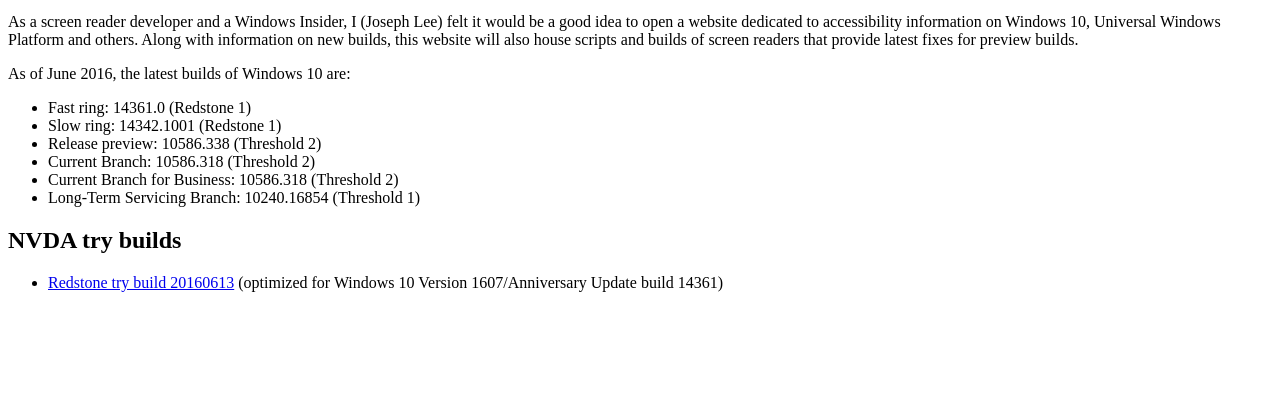
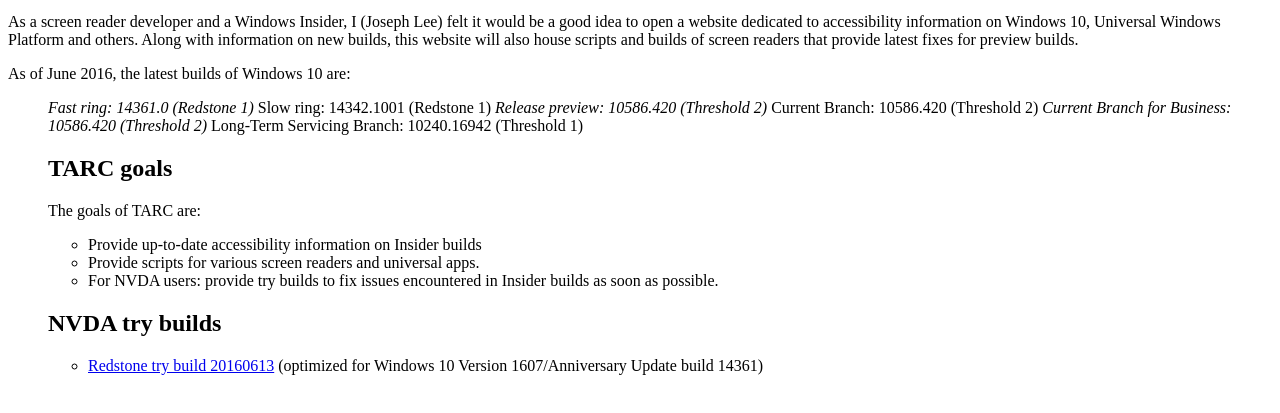
Before and after one commit to josephsl/josephsl.github.io, a plain HTML site: page wintena11y/index.html in a window 1280 px wide. Shown: the part 105-518 px from the top of the page. Drawn offline with Linux system fonts and the light colour scheme.

Commit message:
Initial foundation for TARC, updated build list to reflect June 2016 updates

```diff
--- a/wintena11y/index.html
+++ b/wintena11y/index.html
@@ -6,14 +6,21 @@
 <p>As a screen reader developer and a Windows Insider, I (Joseph Lee) felt it would be a good idea to open a website dedicated to accessibility information on Windows 10, Universal Windows Platform and others. Along with information on new builds, this website will also house scripts and builds of screen readers that provide latest fixes for preview builds.</p>
 <p>As of June 2016, the latest builds of Windows 10 are:</p>
 <ul>
-<li>Fast ring: 14361.0 (Redstone 1)</li>
-<li>Slow ring: 14342.1001 (Redstone 1)</li>
-<li>Release preview: 10586.338 (Threshold 2)</li>
-<li>Current Branch: 10586.318 (Threshold 2)</li>
-<li>Current Branch for Business: 10586.318 (Threshold 2)</li>
-<li>Long-Term Servicing Branch: 10240.16854 (Threshold 1)</li>
+<em> Fast ring: 14361.0 (Redstone 1)
+</em> Slow ring: 14342.1001 (Redstone 1)
+<em> Release preview: 10586.420 (Threshold 2)
+</em> Current Branch: 10586.420 (Threshold 2)
+<em> Current Branch for Business: 10586.420 (Threshold 2)
+</em> Long-Term Servicing Branch: 10240.16942 (Threshold 1)</p>
+<h2>TARC goals</h2>
+<p>The goals of TARC are:</p>
+<ul>
+<li>Provide up-to-date accessibility information on Insider builds</li>
+<li>Provide scripts for various screen readers and universal apps.</li>
+<li>For NVDA users: provide try builds to fix issues encountered in Insider builds as soon as possible.</li>
 </ul>
 <h2>NVDA try builds</h2>
-<ul><li><a href="http://www.nvda-kr.org/en/nvda_snapshot_redstone20160613.exe">Redstone try build 20160613</a> (optimized for Windows 10 Version 1607/Anniversary Update build 14361)</li>
+<ul>
+<li><a href="http://www.nvda-kr.org/en/nvda_snapshot_redstone20160613.exe">Redstone try build 20160613</a> (optimized for Windows 10 Version 1607/Anniversary Update build 14361)</li>
 </ul>
 </body></html>
```
